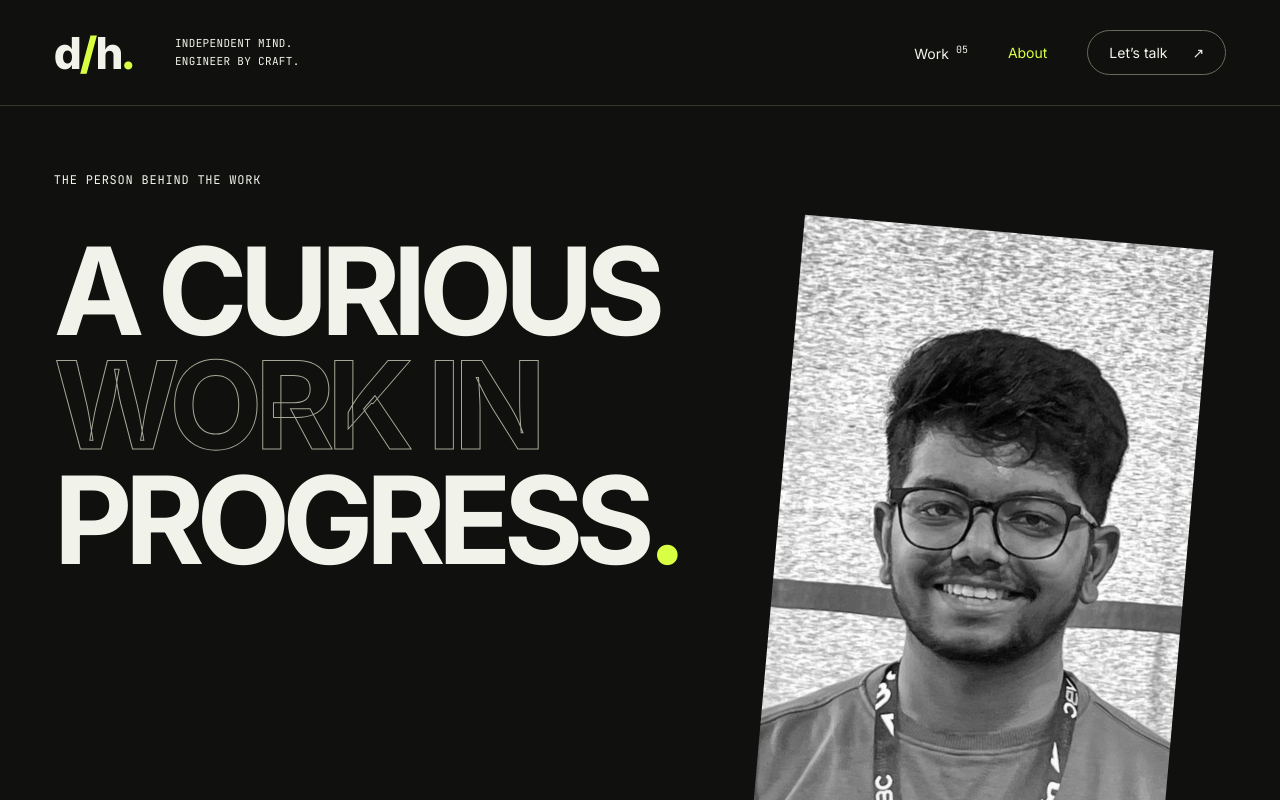
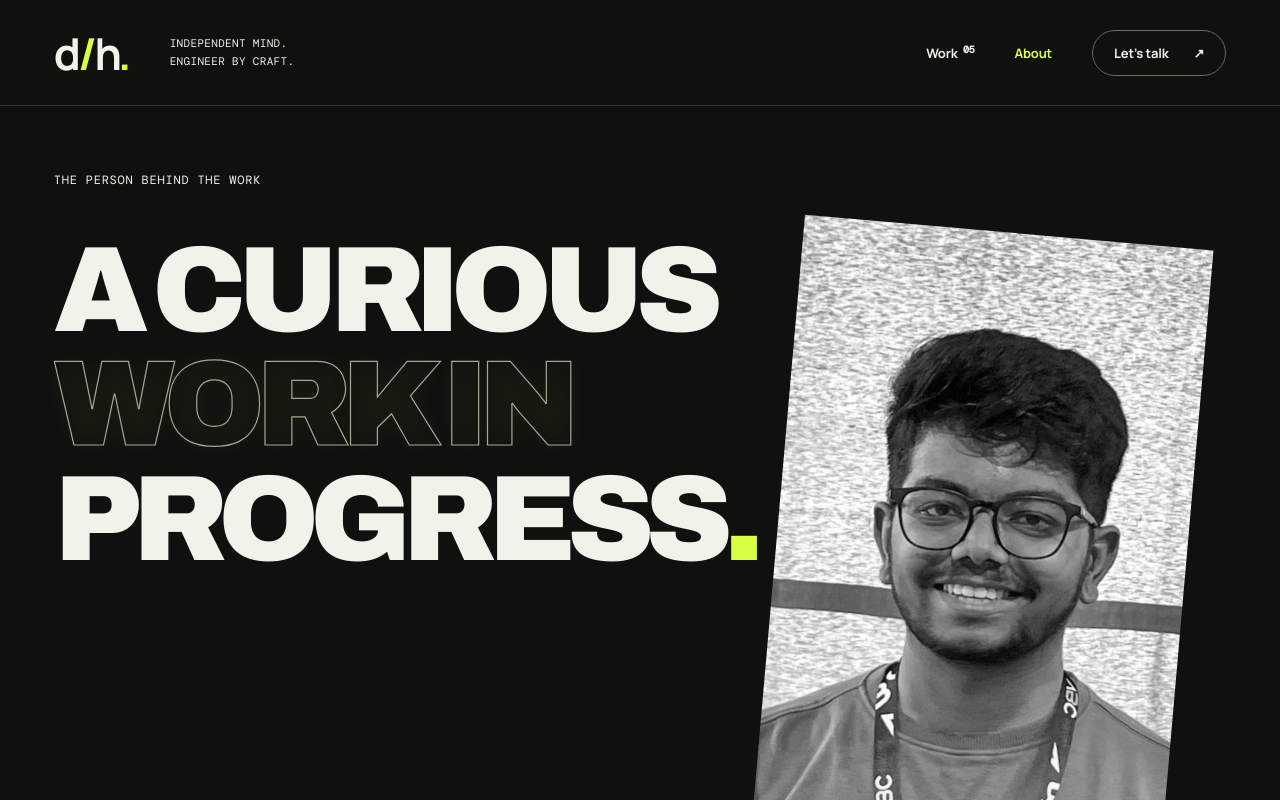
Before and after one commit to DarshanH2005/Portfolio, a Next.js app: page /about in a window 1280 px wide. Shown: the top 800 px of the page. Built offline with nearby package versions, Linux system fonts and the light colour scheme; no server answers; what @once-ui-system/core would draw is missing.

Commit message:
Refine portfolio typography and hierarchy

```diff
--- a/src/resources/custom.css
+++ b/src/resources/custom.css
@@ -6,6 +6,7 @@
   --muted: #a0a397;
   --line: #36382e;
   --ease-out: cubic-bezier(0.23, 1, 0.32, 1);
+  --ease-in-out: cubic-bezier(0.77, 0, 0.175, 1);
   color-scheme: dark;
   --page-background: var(--ink);
   --neutral-on-background-strong: var(--paper);
@@ -25,6 +26,7 @@ body {
   color: var(--paper);
   font-family: var(--font-body), Arial, sans-serif;
   -webkit-font-smoothing: antialiased;
+  text-rendering: optimizeLegibility;
 }
 main {
   display: block;
@@ -66,6 +68,8 @@ h1,
 h2,
 h3 {
   font-family: var(--font-heading), Arial, sans-serif;
+  font-kerning: normal;
+  font-feature-settings: "kern" 1, "ss01" 1;
 }
 img {
   display: block;
@@ -97,8 +101,8 @@ img {
 }
 .wordmark {
   font-size: 44px;
-  font-weight: 800;
-  letter-spacing: -5px;
+  font-weight: 900;
+  letter-spacing: -5.8px;
   line-height: 1;
 }
 .wordmark-slash {
@@ -120,7 +124,10 @@ img {
   align-items: center;
   gap: 40px;
   margin-left: auto;
-  font-size: 14px;
+  font-family: var(--font-label), Arial, sans-serif;
+  font-size: 13px;
+  font-weight: 700;
+  letter-spacing: -.015em;
 }
 .primary-nav a {
   padding: 12px 0;
@@ -173,7 +180,8 @@ img {
   font-size: clamp(80px, 14.2vw, 230px);
   line-height: 0.92;
   letter-spacing: -.073em;
-  font-weight: 800;
+  font-weight: 900;
+  font-stretch: 100%;
   position: relative;
   z-index: 2;
   margin-top: 40px;
@@ -238,14 +246,16 @@ img {
 }
 .hero-intro p {
   font-size: clamp(28px, 3.2vw, 48px);
-  font-weight: 500;
+  font-family: var(--font-heading), Arial, sans-serif;
+  font-weight: 600;
   letter-spacing: -.045em;
   line-height: 1.13;
   margin: 22px 0 18px;
 }
 .hero-intro em {
-  font-family: Georgia, serif;
+  font-family: Georgia, "Times New Roman", serif;
   font-weight: 400;
+  letter-spacing: -.07em;
 }
 .hero-intro-detail {
   font-size: 14px;
@@ -350,13 +360,14 @@ img {
 .section-heading h1,
 .section-heading h2 {
   font-size: clamp(56px, 8.8vw, 135px);
-  font-weight: 700;
+  font-weight: 900;
   line-height: 0.91;
   letter-spacing: -.065em;
 }
 .outline-type {
   color: transparent;
-  -webkit-text-stroke: 1px #a5a896;
+  -webkit-text-stroke: 1.2px #a5a896;
+  text-shadow: 0 0 26px #d9ff430b;
 }
 .section-heading sup {
   font: 14px var(--font-code), monospace;
@@ -514,11 +525,13 @@ img {
 .project-info h3 {
   font-size: 35px;
   line-height: 1.1;
-  font-weight: 500;
-  letter-spacing: -.035em;
+  font-weight: 800;
+  letter-spacing: -.055em;
 }
 .project-descriptor {
-  font-size: 16px;
+  font-family: var(--font-label), Arial, sans-serif;
+  font-size: 15px;
+  font-weight: 700;
   line-height: 1.5;
   margin-top: 10px;
 }
@@ -608,7 +621,8 @@ img {
 .about-teaser-copy h2 {
   font-size: clamp(45px, 5.2vw, 80px);
   line-height: 0.98;
-  letter-spacing: -.065em;
+  font-weight: 900;
+  letter-spacing: -.075em;
   margin: 30px 0;
 }
 .about-teaser-copy h2 > span {
@@ -649,7 +663,7 @@ img {
 .experience-list h3 {
   font-size: 23px;
   letter-spacing: -.025em;
-  font-weight: 500;
+  font-weight: 800;
 }
 .experience-list small {
   display: block;
@@ -684,7 +698,8 @@ img {
   font-size: clamp(48px, 12.9vw, 210px);
   letter-spacing: -.075em;
   line-height: 1.35;
-  font-weight: 700;
+  font-weight: 900;
+  letter-spacing: -.09em;
   white-space: nowrap;
   margin: 28px 0 36px;
 }
@@ -727,7 +742,8 @@ img {
 .about-page-hero h1 {
   font-size: clamp(60px, 9.5vw, 145px);
   line-height: 0.94;
-  letter-spacing: -.065em;
+  font-weight: 900;
+  letter-spacing: -.075em;
   position: relative;
   z-index: 2;
   margin-top: 45px;
@@ -764,7 +780,8 @@ img {
 .about-toolkit h2 {
   font-size: clamp(30px, 3.8vw, 56px);
   line-height: 1.15;
-  letter-spacing: -.045em;
+  font-weight: 800;
+  letter-spacing: -.06em;
   margin-bottom: 30px;
 }
 .about-story p {
@@ -804,7 +821,8 @@ img {
 .offscreen h2 {
   font-size: clamp(48px, 6vw, 90px);
   line-height: 0.95;
-  letter-spacing: -.06em;
+  font-weight: 900;
+  letter-spacing: -.075em;
   color: var(--lime);
 }
 .offscreen p {
@@ -829,7 +847,8 @@ img {
 .detail-head h1 {
   font-size: clamp(44px, 7.5vw, 110px);
   line-height: 1.05;
-  letter-spacing: -.055em;
+  font-weight: 900;
+  letter-spacing: -.075em;
   margin: 24px 0;
   max-width: 1000px;
   text-wrap: balance;
@@ -891,7 +910,7 @@ img {
 }
 .detail-body h2 {
   font-size: 30px;
-  font-weight: 500;
+  font-weight: 800;
   line-height: 1.25;
   letter-spacing: -.035em;
   margin: 45px 0 18px;
@@ -946,7 +965,7 @@ img {
 }
 .next-project strong {
   font-size: clamp(24px, 3vw, 44px);
-  font-weight: 500;
+  font-weight: 800;
   letter-spacing: -.03em;
 }
 @keyframes art-float {
--- a/src/resources/once-ui.config.ts
+++ b/src/resources/once-ui.config.ts
@@ -34,35 +34,35 @@ const display: DisplayConfig = {
 // Set password in the .env file, refer to .env.example
 const protectedRoutes: ProtectedRoutesConfig = {};
 
-// Import premium fonts - Inter for modern feel
-import { Inter } from "next/font/google";
-import { JetBrains_Mono } from "next/font/google";
+// A compact editorial system: condensed geometry for display, calm text, and a precise mono layer.
+import { Archivo, DM_Mono, Manrope } from "next/font/google";
 
-const heading = Inter({
+const heading = Archivo({
   variable: "--font-heading",
   subsets: ["latin"],
   display: "swap",
-  weight: ["600", "700", "800"],
+  weight: ["500", "600", "700", "800", "900"],
 });
 
-const body = Inter({
+const body = Manrope({
   variable: "--font-body",
   subsets: ["latin"],
   display: "swap",
-  weight: ["400", "500", "600"],
+  weight: ["400", "500", "600", "700"],
 });
 
-const label = Inter({
+const label = Manrope({
   variable: "--font-label",
   subsets: ["latin"],
   display: "swap",
-  weight: ["500", "600"],
+  weight: ["500", "600", "700"],
 });
 
-const code = JetBrains_Mono({
+const code = DM_Mono({
   variable: "--font-code",
   subsets: ["latin"],
   display: "swap",
+  weight: ["400", "500"],
 });
 
 const fonts: FontsConfig = {
```
